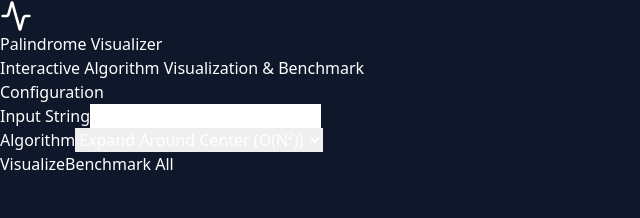
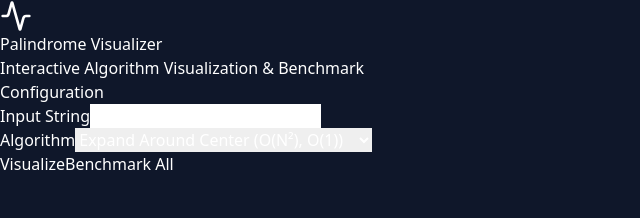
Before and after one commit to OXplakhoa/Longest-Palindromic-Substring-Algorithm, a React app in the folder web_app/frontend/: page / in a window 1280 px wide. Shown: the top 218 px of the page, without its empty margins (0-640 px from the left). Built offline with nearby package versions, Linux system fonts and the light colour scheme; the HTML template or start-up script is replaced by a standard one.

Commit message:
Modify display info (add time complex) and dp table

```diff
--- a/web_app/frontend/src/components/DPTable.tsx
+++ b/web_app/frontend/src/components/DPTable.tsx
@@ -70,7 +70,7 @@ const DPTable: React.FC<DPTableProps> = ({ n, steps, currentIndex }) => {
                                         className={`w-8 h-8 flex items-center justify-center text-xs rounded ${bgColor} ${textColor} transition-colors duration-300 flex-shrink-0`}
                                         title={`dp[${rIdx}][${cIdx}]`}
                                     >
-                                        {cell === true ? 'T' : cell === false ? 'F' : ''}
+                                        {cell === true ? '1' : cell === false ? '0' : ''}
                                     </div>
                                 );
                             })}
--- a/web_app/frontend/src/components/InputSection.tsx
+++ b/web_app/frontend/src/components/InputSection.tsx
@@ -36,10 +36,10 @@ const InputSection: React.FC<InputSectionProps> = ({
                         onChange={(e) => setAlgorithm(e.target.value as Algorithm)}
                         className="w-full bg-slate-700 border border-slate-600 rounded px-4 py-2 text-white focus:outline-none focus:border-blue-500 transition-colors"
                     >
-                        <option value="brute_force">Brute Force (O(N³))</option>
-                        <option value="dynamic_programming">Dynamic Programming (O(N²))</option>
-                        <option value="expand_center">Expand Around Center (O(N²))</option>
-                        <option value="manacher">Manacher's Algorithm (O(N))</option>
+                        <option value="brute_force">Brute Force (O(N³), O(1))</option>
+                        <option value="dynamic_programming">Dynamic Programming (O(N²), O(N²))</option>
+                        <option value="expand_center">Expand Around Center (O(N²), O(1))</option>
+                        <option value="manacher">Manacher's Algorithm (O(N), O(N))</option>
                     </select>
                 </div>
 
```
